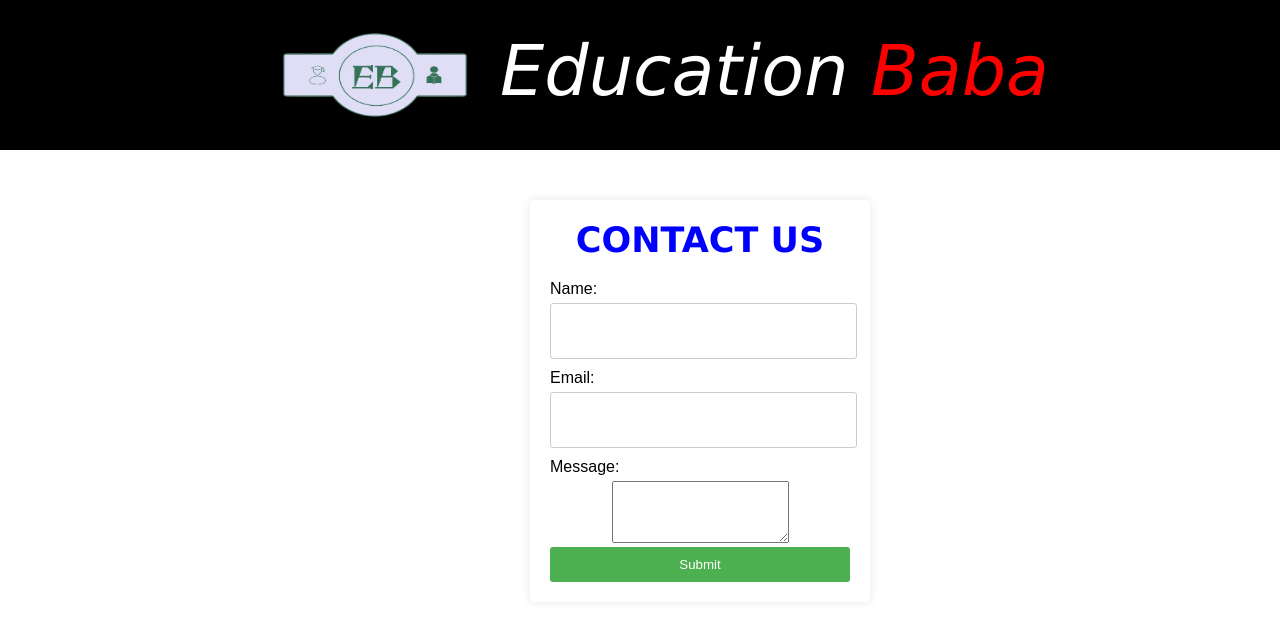
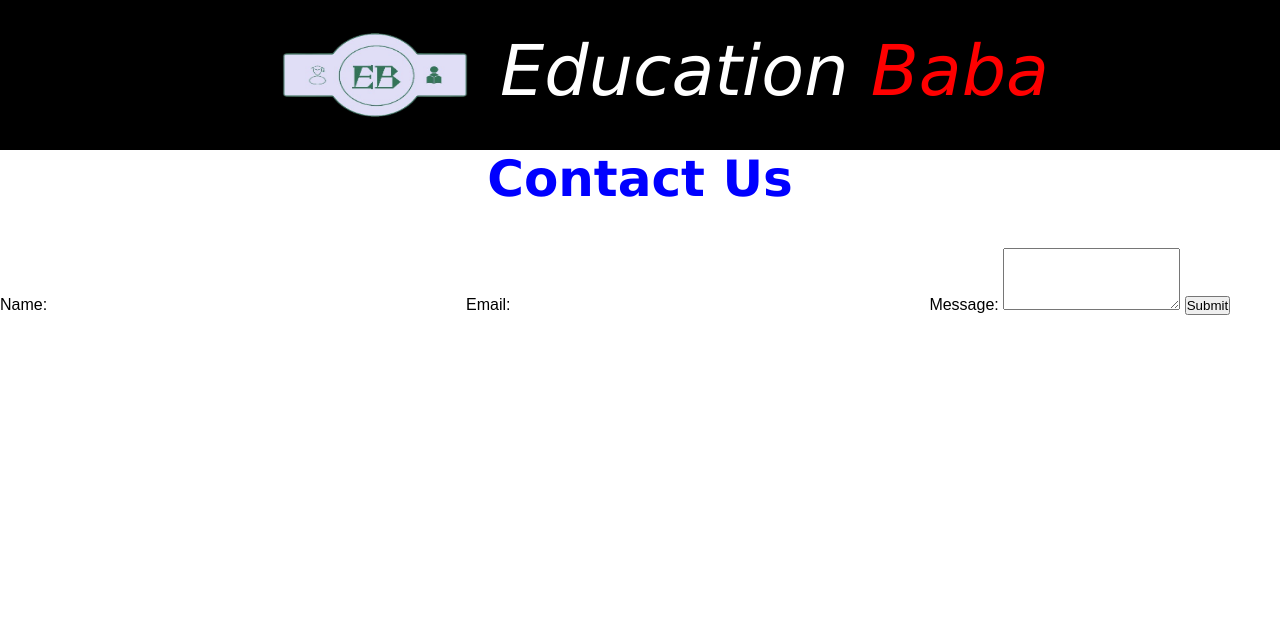
Before and after one commit to sameerkkhan23/education-Baba, a plain HTML site: page contact.html in a window 1280 px wide. Drawn offline with Linux system fonts and the light colour scheme.

Commit message:
style.css

```diff
--- a/style.css
+++ b/style.css
@@ -610,58 +610,6 @@ button a{
     cursor: pointer;
 }
 
-/* contact page css */
-
-.contact-form{
-    background-color: #fff;
-    padding: 20px;
-    border-radius: 5px;
-    box-shadow: 0 0 10px rgba(0, 0, 0, 0.1);
-    width: 300px;
-    text-align: center;
-    margin-top: 50px;
-    margin-left: 530px;
-}
-
-.contact-form h2 {
-    margin-bottom: 20px;
-    text-transform: uppercase;
-    font-size: 35px;
-}
-
-.contact-form label {
-    display: block;
-    margin-bottom: 5px;
-    text-align: left;
-}
-
-.contact-form input {
-    width: 95%;
-    padding: 10px;
-    margin-left: 0px;
-    margin-bottom: 10px;
-    border: 1px solid #ccc;
-    border-radius: 3px;
-}
-
-.contact-form button {
-    width: 100%;
-    padding: 10px;
-    background-color: #4CAF50;
-    color: white;
-    border: none;
-    border-radius: 3px;
-    cursor: pointer;
-}
-
-.contact-form button:hover {
-    background-color: #45a049;
-}
-
-.contact-form p {
-    margin-top: 10px;
-}
-
 /* feedback page css */
 
 body {
```
